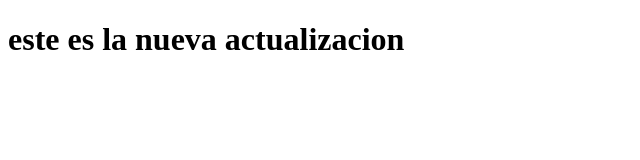
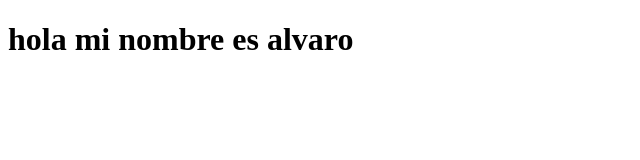
Before and after one commit to AlvaroTNY/web-1, a plain HTML site: page proyecto2.html in a window 1280 px wide. Shown: the whole page, without its empty margins (0-640 px from the left). Drawn offline with Linux system fonts and the light colour scheme.

Commit message:
pronunciando my name proyecto2.html

```diff
--- a/proyecto2.html
+++ b/proyecto2.html
@@ -6,6 +6,6 @@
     <title>Document</title>
 </head>
 <body>
-    <h1>este es la nueva actualizacion</h1>
+    <h1>hola mi nombre es alvaro</h1>
 </body>
 </html>
```
